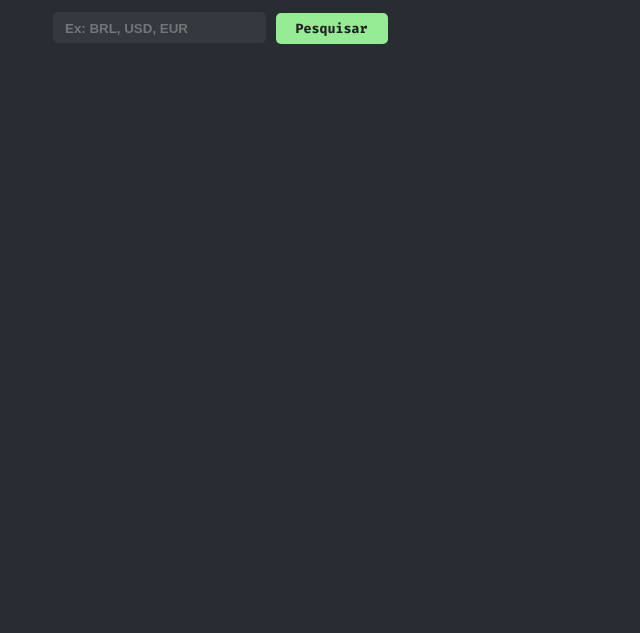
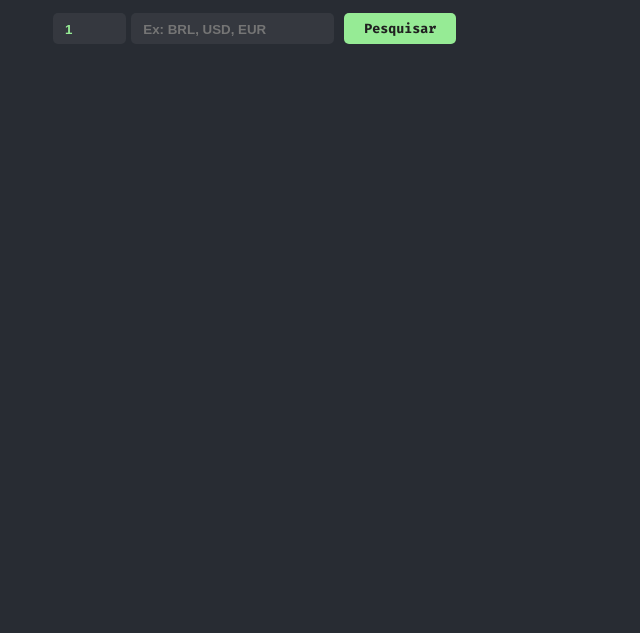
Before and after one commit to kelvynkhrystian/casaDeCambio, a website built with Vite: page index.html in a window 1280 px wide. Shown: the part 167-800 px from the top of the page, without its empty margins (139-779 px from the left). Built offline with nearby package versions, Linux system fonts and the light colour scheme; some packages are replaced by stand-ins of ours.

Commit message:
add-input-number

```diff
--- a/index.html
+++ b/index.html
@@ -21,10 +21,13 @@
       <p>Digite sua moeda:</p>
     </section>
     <section id="searchBox">
-      <label for="coin">
+      <label for="number" id="number-label">
+        <input type="number" name="number" id="number" value="1" min="1" >
+      </label>
+      <label for="coin" id="coin-label">
         <input type="text" name="coin" id="coin" placeholder="Ex: BRL, USD, EUR">
       </label>
-      <button id="pesquisar"> Pesquisar </button>
+      <button id="pesquisar"> Pesquisar </button> <br>
       <p id="referencia">Valor referente: <span id="referenciaspan"></span></p>
     </section>
   </article>
--- a/src/style.css
+++ b/src/style.css
@@ -108,7 +108,16 @@ b {
 }
 
 #searchBox {
-  display: block;
+  display: flex;
+}
+
+#number {
+  width: 100%;
+}
+
+#number-label {
+  margin-right: 5px;
+  width: 10%;
 }
 
 @media (min-width:0px) and (max-width:600px) {
@@ -126,7 +135,6 @@ b {
 
   #searchBox {
     display: flex;
-    flex-direction: column;
     width: 100%;
   }
 
@@ -146,6 +154,8 @@ b {
 
   label {
     padding: 10px 20px;
+    display: flex;
+    justify-content: space-between;
   }
 
   h1 {
```
